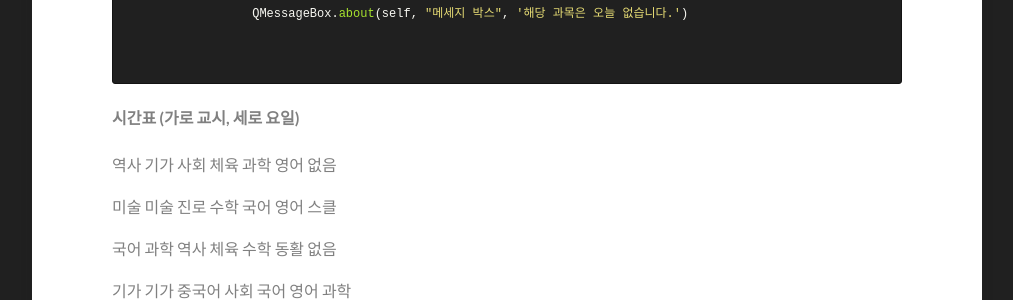
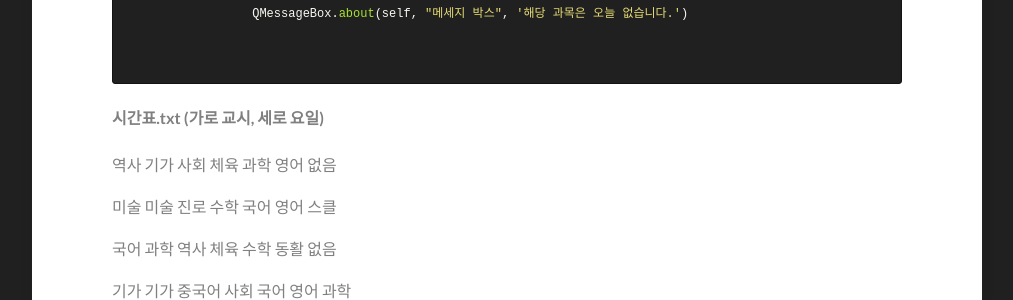
Before and after one commit to kimsiri33/kimsiri33.github.com, a Jekyll site: the page built from _posts/2021-07-24-PyQt.md, in a window 1280 px wide. Shown: the part 1673-1973 px from the top of the page, without its empty margins (133-1146 px from the left). Built offline with Jekyll 4.4.1, drawn with Linux system fonts in a browser that asks for light colours.

Commit message:
Update 2021-07-24-PyQt.md

````diff
--- a/_posts/2021-07-24-PyQt.md
+++ b/_posts/2021-07-24-PyQt.md
@@ -84,7 +84,7 @@ class MyWindow(QMainWindow):
 
 ```
 
-#### 시간표 (가로 교시, 세로 요일)
+#### 시간표.txt (가로 교시, 세로 요일)
 
 역사 기가 사회 체육 과학 영어 없음
 
````
